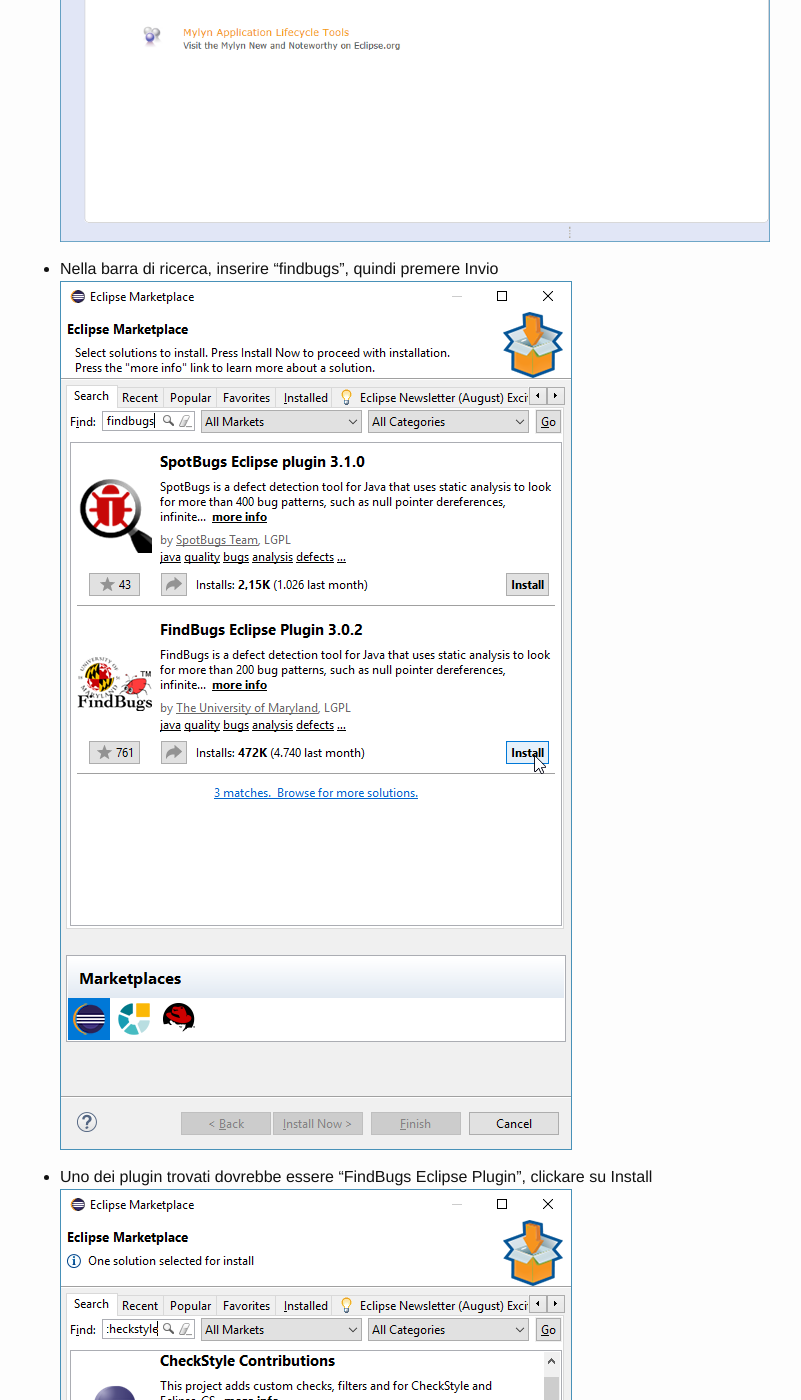
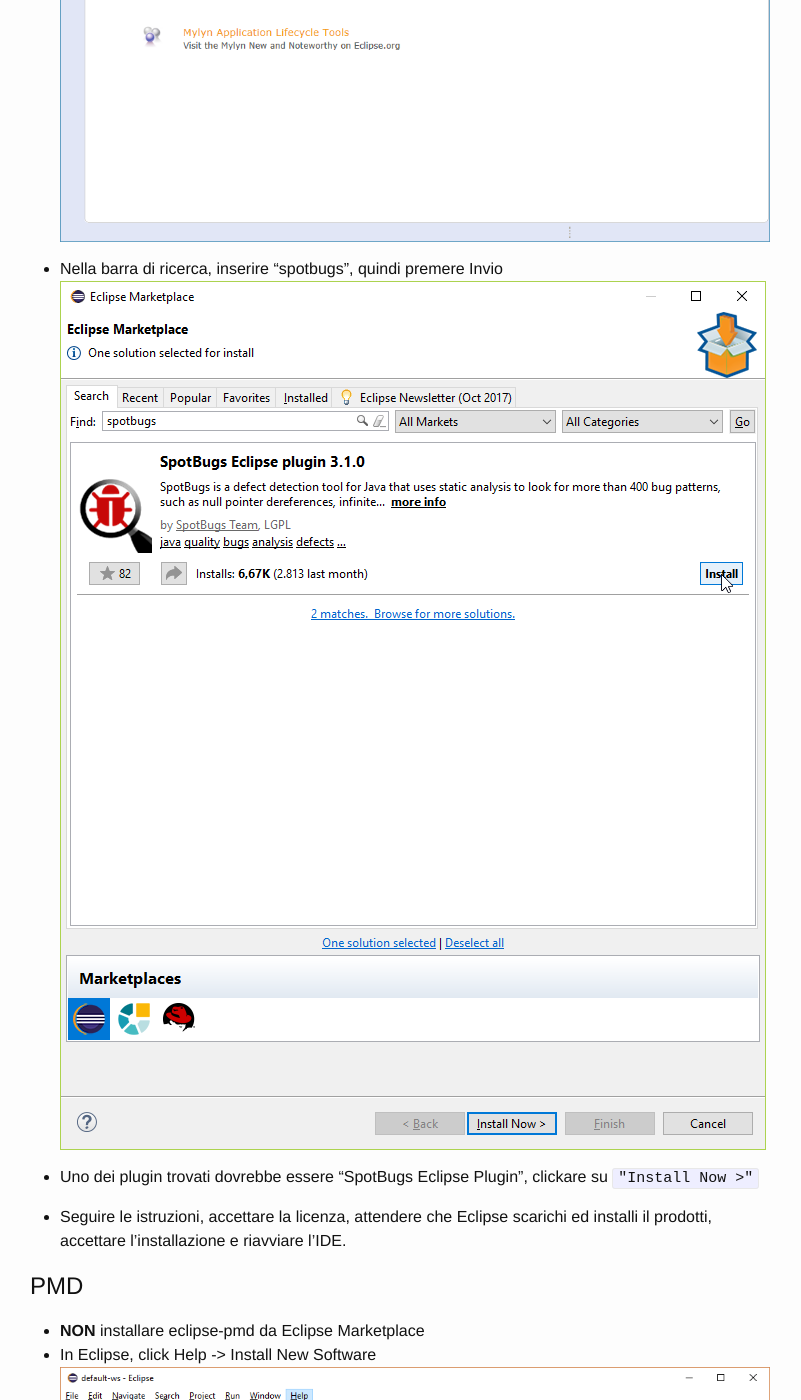
Before and after one commit to unibo-oop/software-installation, a Jekyll site: the page built from index.md, in a window 1280 px wide and 1400 px high, scrolled down 17874 px. Shown: the whole window, without its empty margins (240-1041 px from the left). Built offline with Jekyll 4.4.1, drawn with Linux system fonts in a browser that asks for light colours; some of the changed text lies outside the part shown.

Commit message:
findbugs -> spotbugs

```diff
--- a/index.md
+++ b/index.md
@@ -302,15 +302,14 @@ openFile
 
 Eclipse utilizza un'architettura a plug-in. Lungo il corso ne utilizzeremo alcuni che ci forniranno funzionalità aggiuntive.
 
-## FindBugs
+## SpotBugs (precedentemente noto come FingBugs)
 * In Eclipse, click Help -> Eclipse Marketplace...
 ![Missing image](img/win10/install_eclipse/install_plugins_marketplace/1.png)
 
-* Nella barra di ricerca, inserire "findbugs", quindi premere Invio
+* Nella barra di ricerca, inserire "spotbugs", quindi premere Invio
 ![Missing image](img/win10/install_eclipse/install_plugins_marketplace/2A.png)
 
-* Uno dei plugin trovati dovrebbe essere "FindBugs Eclipse Plugin", clickare su Install
-![Missing image](img/win10/install_eclipse/install_plugins_marketplace/2B.png)
+* Uno dei plugin trovati dovrebbe essere "SpotBugs Eclipse Plugin", clickare su `"Install Now >"`
 
 * Seguire le istruzioni, accettare la licenza, attendere che Eclipse scarichi ed installi il prodotti, accettare l'installazione e riavviare l'IDE.
 
```
Also changed, not shown: img/win10/install_eclipse/install_plugins_marketplace/2A.png.
